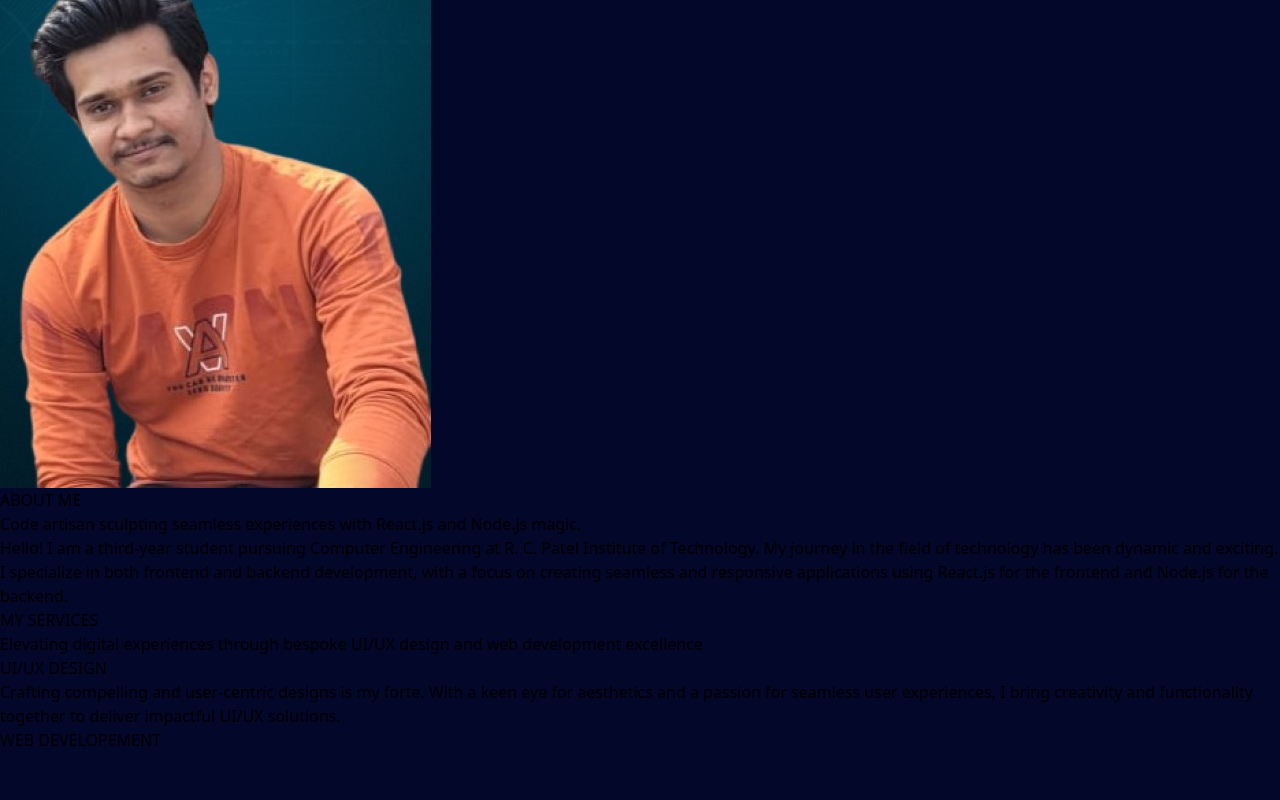
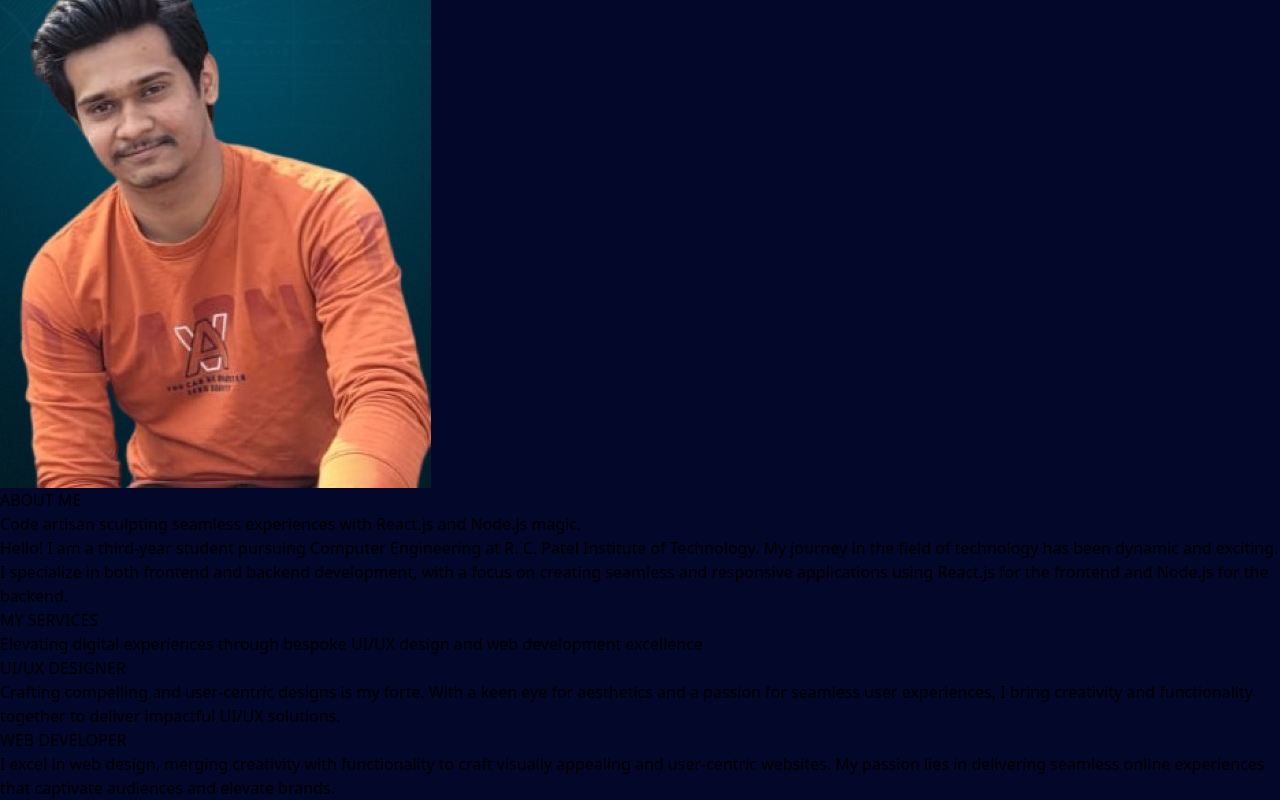
Before and after one commit to Vinit-S-Patil/Portfolio, a React (Vite) app: page / in a window 1280 px wide. Shown: the part 211-1011 px from the top of the page. Before the commit the page ends 963 px from the top, so only its background shows below. Built offline with nearby package versions, Linux system fonts and the light colour scheme.

Commit message:
services 2

```diff
--- a/src/pages/HomePage.jsx
+++ b/src/pages/HomePage.jsx
@@ -9,7 +9,7 @@ import { useEffect, useRef, useState } from 'react'
 const Homepage = () => {
     const Services = [
         { "Title": "UI/UX DESIGNER", "Description": "Crafting compelling and user-centric designs is my forte. With a keen eye for aesthetics and a passion for seamless user experiences, I bring creativity and functionality together to deliver impactful UI/UX solutions." },
-        { "Title": "WEB DEVELOPER", "Description": "" }
+        { "Title": "WEB DEVELOPER", "Description": "I excel in web design, merging creativity with functionality to craft visually appealing and user-centric websites. My passion lies in delivering seamless online experiences that captivate audiences and elevate brands." }
     ]
     useEffect(() => {
         document.body.style.backgroundColor = "#03072A";
@@ -52,21 +52,25 @@ const Homepage = () => {
                 </div>
             </div>
             <div className='mt-10'>
-                <div className='text-green-700 text-center text-3xl'>MY SERVICES</div>
-                <div className='mt-6 text-green-700 text-xl text-center'>Elevating digital experiences through bespoke UI/UX design and web development excellence</div>
-                <div className='mt-6 text-green-700 flex justify-evenly'>
-                    <div className='h-96 w-[30rem] bg-zinc-900'>
-
-                        <div className='text-center mt-10 text-xl '>UI/UX DESIGN</div>
-                        <div className='flex justify-center'>
-                            <div className='w-10/12 text-center'>
-                                <div className='mt-6  text-lg text-justify'>Crafting compelling and user-centric designs is my forte. With a keen eye for aesthetics and a passion for seamless user experiences, I bring creativity and functionality together to deliver impactful UI/UX solutions.</div>
+                <div className='text-indigo-300 text-center text-3xl font-semibold'>MY SERVICES</div>
+                <div className='mt-6 text-indigo-300 text-xl text-center font-medium '>Elevating digital experiences through bespoke UI/UX design and web development excellence</div>
+                {/* <div className='mt-6 text-green-700 flex justify-evenly'> */}
+                {/* <div className='h-72 w-[30rem] bg-zinc-900'> */}
+                <div className='mt-6 text-white flex justify-evenly'>
+                    {
+                        Services.map((Element) =>
+                            <div className='h-72 w-[30rem] bg-slate-800 '>
+                                <div className='text-center mt-10 text-xl font-medium font-sans '>{Element.Title}</div>
+                                <div>
+                                    <div className='flex justify-center'>
+                                        <div className='w-10/12 text-center'>
+                                            <div className='mt-6  text-lg text-justify font-serif'> {Element.Description}</div>
+                                        </div>
+                                    </div>
+                                </div>
                             </div>
-                        </div>
-                    </div>
-                    <div className='h-96 w-80 bg-zinc-900'>
-                        <div className='text-center mt-10 text-xl'>WEB DEVELOPEMENT</div>
-                    </div>
+                        )
+                    }
                 </div>
             </div>
         </div>
```
